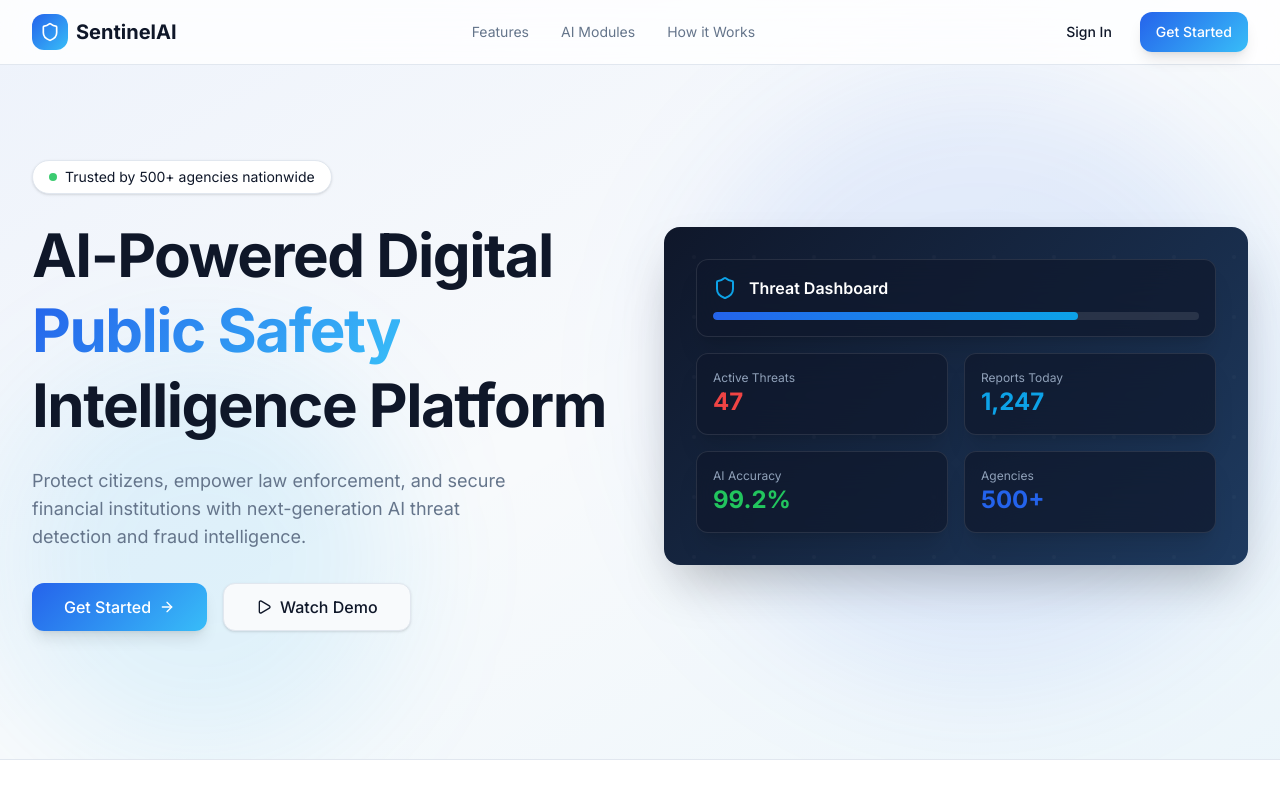
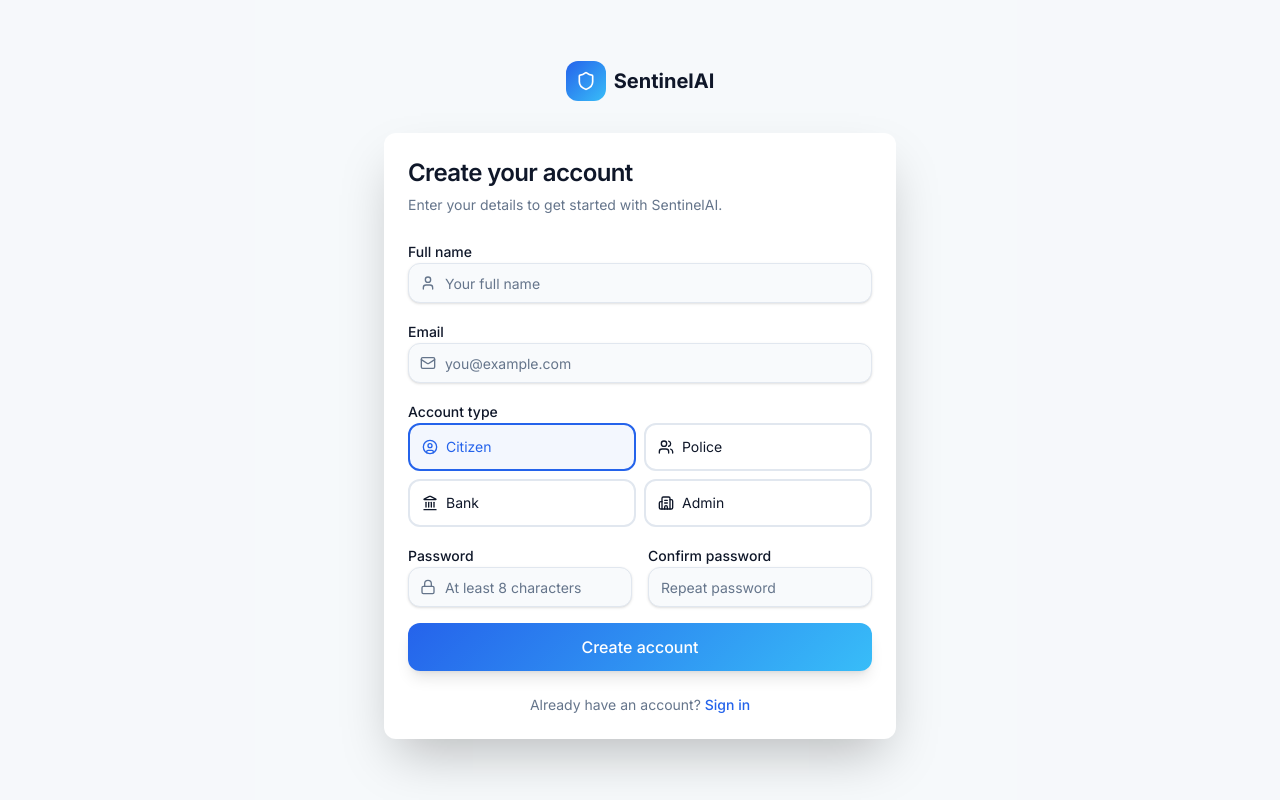
Before and after one commit to rguptaprofile/Sentinel-AI, a React (Vite) app in the folder frontend/: page /signup in a window 1280 px wide. Before the commit this address led to /. Shown: the top 800 px of the page. Built offline with nearby package versions, Linux system fonts and the light colour scheme; no server answers.

Commit message:
Added sign up

```diff
--- a/frontend/src/App.jsx
+++ b/frontend/src/App.jsx
@@ -5,6 +5,7 @@ import DashboardLayout from '@/components/layout/DashboardLayout'
 import ProtectedRoute from '@/components/layout/ProtectedRoute'
 import LandingPage from '@/pages/Landing'
 import LoginPage from '@/pages/Login'
+import SignUpPage from '@/pages/SignUp'
 import DashboardOverview from '@/pages/Dashboard'
 import CitizenDashboard from '@/pages/Citizen'
 import PoliceDashboard from '@/pages/Police'
@@ -19,6 +20,7 @@ export default function App() {
           <Routes>
             <Route path="/" element={<LandingPage />} />
             <Route path="/login" element={<LoginPage />} />
+            <Route path="/signup" element={<SignUpPage />} />
 
             <Route element={<ProtectedRoute />}>
               <Route path="/dashboard" element={<DashboardLayout />}>
--- a/frontend/src/context/AuthContext.jsx
+++ b/frontend/src/context/AuthContext.jsx
@@ -23,10 +23,10 @@ export function AuthProvider({ children }) {
     }
   }, [user])
 
-  const login = (role, email) => {
+  const login = (role, email, name) => {
     const newUser = {
       id: `user-${Date.now()}`,
-      name: email.split('@')[0].replace('.', ' '),
+      name: name || email.split('@')[0].replace('.', ' '),
       email,
       role,
     }
--- a/frontend/src/pages/Landing/index.jsx
+++ b/frontend/src/pages/Landing/index.jsx
@@ -70,8 +70,8 @@ export default function LandingPage() {
             <Link to="/login">
               <Button variant="ghost">Sign In</Button>
             </Link>
-            <Link to="/login">
-              <Button variant="gradient">Get Started</Button>
+            <Link to="/signup">
+              <Button variant="gradient">Sign Up</Button>
             </Link>
           </div>
         </div>
@@ -100,9 +100,9 @@ export default function LandingPage() {
                 next-generation AI threat detection and fraud intelligence.
               </p>
               <div className="mt-8 flex flex-wrap gap-4">
-                <Link to="/login">
+                <Link to="/signup">
                   <Button variant="gradient" size="lg" className="gap-2">
-                    Get Started <ArrowRight className="h-4 w-4" />
+                    Sign Up <ArrowRight className="h-4 w-4" />
                   </Button>
                 </Link>
                 <Button variant="outline" size="lg" className="gap-2">
@@ -249,9 +249,9 @@ export default function LandingPage() {
             <p className="mt-4 text-white/80 max-w-xl mx-auto">
               Join 500+ agencies using SentinelAI to protect citizens from digital fraud.
             </p>
-            <Link to="/login">
+            <Link to="/signup">
               <Button size="lg" variant="secondary" className="mt-8 gap-2">
-                Get Started Free <ArrowRight className="h-4 w-4" />
+                Sign Up Free <ArrowRight className="h-4 w-4" />
               </Button>
             </Link>
           </div>
--- a/frontend/src/pages/Login/index.jsx
+++ b/frontend/src/pages/Login/index.jsx
@@ -18,8 +18,8 @@ const roles = [
 
 export default function LoginPage() {
   const [selectedRole, setSelectedRole] = useState('citizen')
-  const [email, setEmail] = useState('user@example.com')
-  const [password, setPassword] = useState('password')
+  const [email, setEmail] = useState('')
+  const [password, setPassword] = useState('')
   const { login } = useAuth()
   const navigate = useNavigate()
 
@@ -104,14 +104,14 @@ export default function LoginPage() {
                   <Label htmlFor="email">Email</Label>
                   <div className="relative">
                     <Mail className="absolute left-3 top-1/2 -translate-y-1/2 h-4 w-4 text-muted-foreground" />
-                    <Input id="email" type="email" value={email} onChange={(e) => setEmail(e.target.value)} className="pl-9" />
+                    <Input id="email" type="email" value={email} onChange={(e) => setEmail(e.target.value)} className="pl-9" placeholder="you@example.com" autoComplete="email" required />
                   </div>
                 </div>
                 <div className="space-y-2">
                   <Label htmlFor="password">Password</Label>
                   <div className="relative">
                     <Lock className="absolute left-3 top-1/2 -translate-y-1/2 h-4 w-4 text-muted-foreground" />
-                    <Input id="password" type="password" value={password} onChange={(e) => setPassword(e.target.value)} className="pl-9" />
+                    <Input id="password" type="password" value={password} onChange={(e) => setPassword(e.target.value)} className="pl-9" placeholder="Enter your password" autoComplete="current-password" required />
                   </div>
                 </div>
                 <Button type="submit" variant="gradient" className="w-full" size="lg">
@@ -120,8 +120,8 @@ export default function LoginPage() {
               </form>
 
               <p className="mt-6 text-center text-sm text-muted-foreground">
-                Don't have an account?{' '}
-                <Link to="/" className="text-primary font-medium hover:underline">Contact administrator</Link>
+                New to SentinelAI?{' '}
+                <Link to="/signup" className="text-primary font-medium hover:underline">Create an account</Link>
               </p>
             </CardContent>
           </Card>
--- /dev/null
+++ b/frontend/src/pages/SignUp/index.jsx
@@ -0,0 +1,77 @@
+import { useState } from 'react'
+import { Link, useNavigate } from 'react-router-dom'
+import { Building2, Landmark, Lock, Mail, Shield, User, UserCircle, Users } from 'lucide-react'
+import { motion } from 'framer-motion'
+import { Button } from '@/components/ui/button'
+import { Card, CardContent, CardDescription, CardHeader, CardTitle } from '@/components/ui/card'
+import { Input } from '@/components/ui/input'
+import { Label } from '@/components/ui/label'
+import { useAuth } from '@/context/AuthContext'
+import { cn } from '@/lib/utils'
+
+const roles = [
+  { id: 'citizen', label: 'Citizen', icon: UserCircle },
+  { id: 'police', label: 'Police', icon: Users },
+  { id: 'bank', label: 'Bank', icon: Landmark },
+  { id: 'admin', label: 'Admin', icon: Building2 },
+]
+
+export default function SignUpPage() {
+  const [selectedRole, setSelectedRole] = useState('citizen')
+  const [form, setForm] = useState({ name: '', email: '', password: '', confirmPassword: '' })
+  const [error, setError] = useState('')
+  const { login } = useAuth()
+  const navigate = useNavigate()
+
+  const updateField = (field) => (event) => setForm((current) => ({ ...current, [field]: event.target.value }))
+  const handleSubmit = (event) => {
+    event.preventDefault()
+    if (form.password !== form.confirmPassword) {
+      setError('Passwords do not match.')
+      return
+    }
+    navigate(login(selectedRole, form.email, form.name))
+  }
+
+  return (
+    <div className="min-h-screen flex items-center justify-center bg-muted/30 p-6">
+      <motion.div initial={{ opacity: 0, y: 16 }} animate={{ opacity: 1, y: 0 }} className="w-full max-w-lg">
+        <Link to="/" className="mb-8 flex items-center justify-center gap-2">
+          <span className="flex h-10 w-10 items-center justify-center rounded-xl gradient-primary"><Shield className="h-5 w-5 text-white" /></span>
+          <span className="text-xl font-bold">SentinelAI</span>
+        </Link>
+        <Card className="border-0 shadow-2xl">
+          <CardHeader>
+            <CardTitle className="text-2xl">Create your account</CardTitle>
+            <CardDescription>Enter your details to get started with SentinelAI.</CardDescription>
+          </CardHeader>
+          <CardContent>
+            <form onSubmit={handleSubmit} className="space-y-4">
+              <div className="space-y-2">
+                <Label htmlFor="name">Full name</Label>
+                <div className="relative"><User className="absolute left-3 top-1/2 h-4 w-4 -translate-y-1/2 text-muted-foreground" /><Input id="name" value={form.name} onChange={updateField('name')} className="pl-9" placeholder="Your full name" autoComplete="name" required /></div>
+              </div>
+              <div className="space-y-2">
+                <Label htmlFor="email">Email</Label>
+                <div className="relative"><Mail className="absolute left-3 top-1/2 h-4 w-4 -translate-y-1/2 text-muted-foreground" /><Input id="email" type="email" value={form.email} onChange={updateField('email')} className="pl-9" placeholder="you@example.com" autoComplete="email" required /></div>
+              </div>
+              <div className="space-y-2">
+                <Label>Account type</Label>
+                <div className="grid grid-cols-2 gap-2">
+                  {roles.map((role) => <button key={role.id} type="button" onClick={() => setSelectedRole(role.id)} className={cn('flex items-center gap-2 rounded-lg border-2 p-3 text-sm transition-colors', selectedRole === role.id ? 'border-primary bg-primary/5 text-primary' : 'border-border hover:border-primary/40')}><role.icon className="h-4 w-4" />{role.label}</button>)}
+                </div>
+              </div>
+              <div className="grid sm:grid-cols-2 gap-4">
+                <div className="space-y-2"><Label htmlFor="password">Password</Label><div className="relative"><Lock className="absolute left-3 top-1/2 h-4 w-4 -translate-y-1/2 text-muted-foreground" /><Input id="password" type="password" value={form.password} onChange={updateField('password')} className="pl-9" placeholder="At least 8 characters" minLength="8" autoComplete="new-password" required /></div></div>
+                <div className="space-y-2"><Label htmlFor="confirm-password">Confirm password</Label><Input id="confirm-password" type="password" value={form.confirmPassword} onChange={updateField('confirmPassword')} placeholder="Repeat password" minLength="8" autoComplete="new-password" required /></div>
+              </div>
+              {error && <p className="text-sm text-destructive" role="alert">{error}</p>}
+              <Button type="submit" variant="gradient" className="w-full" size="lg">Create account</Button>
+            </form>
+            <p className="mt-6 text-center text-sm text-muted-foreground">Already have an account? <Link to="/login" className="font-medium text-primary hover:underline">Sign in</Link></p>
+          </CardContent>
+        </Card>
+      </motion.div>
+    </div>
+  )
+}
```
